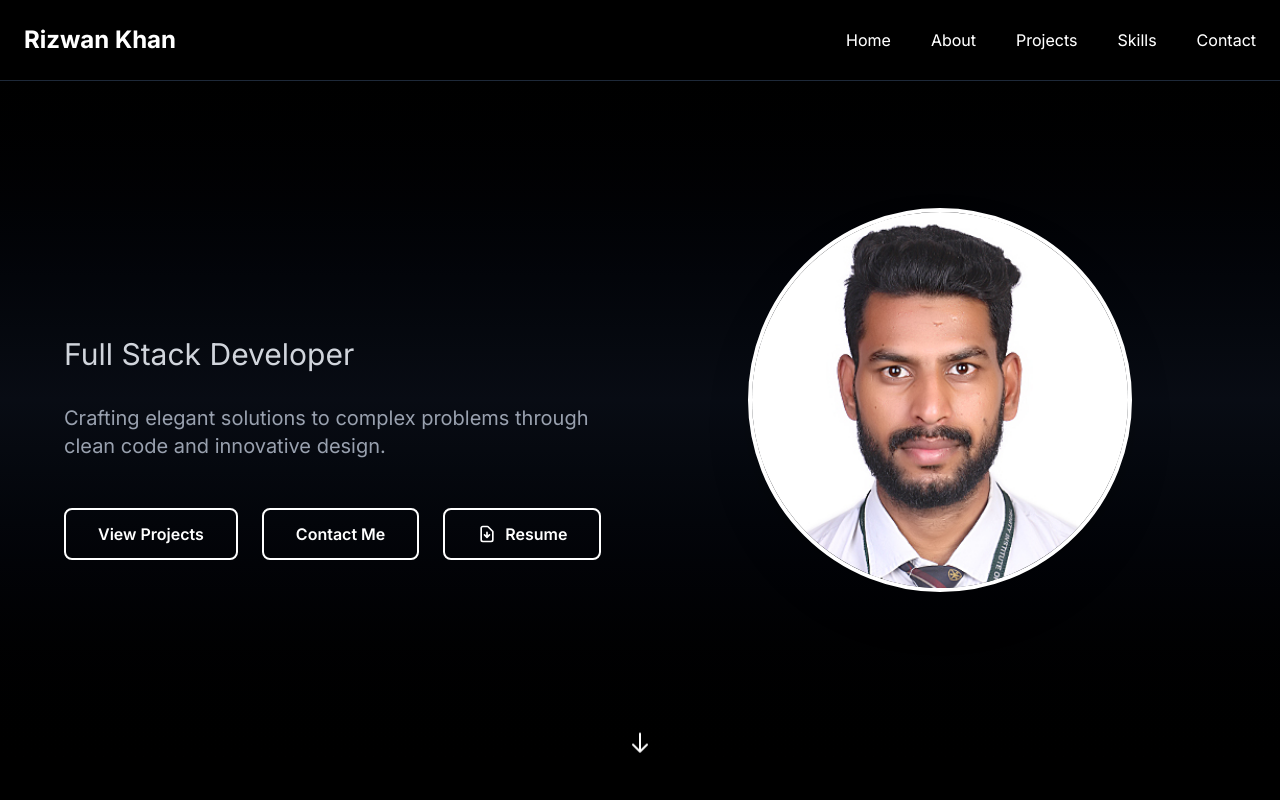
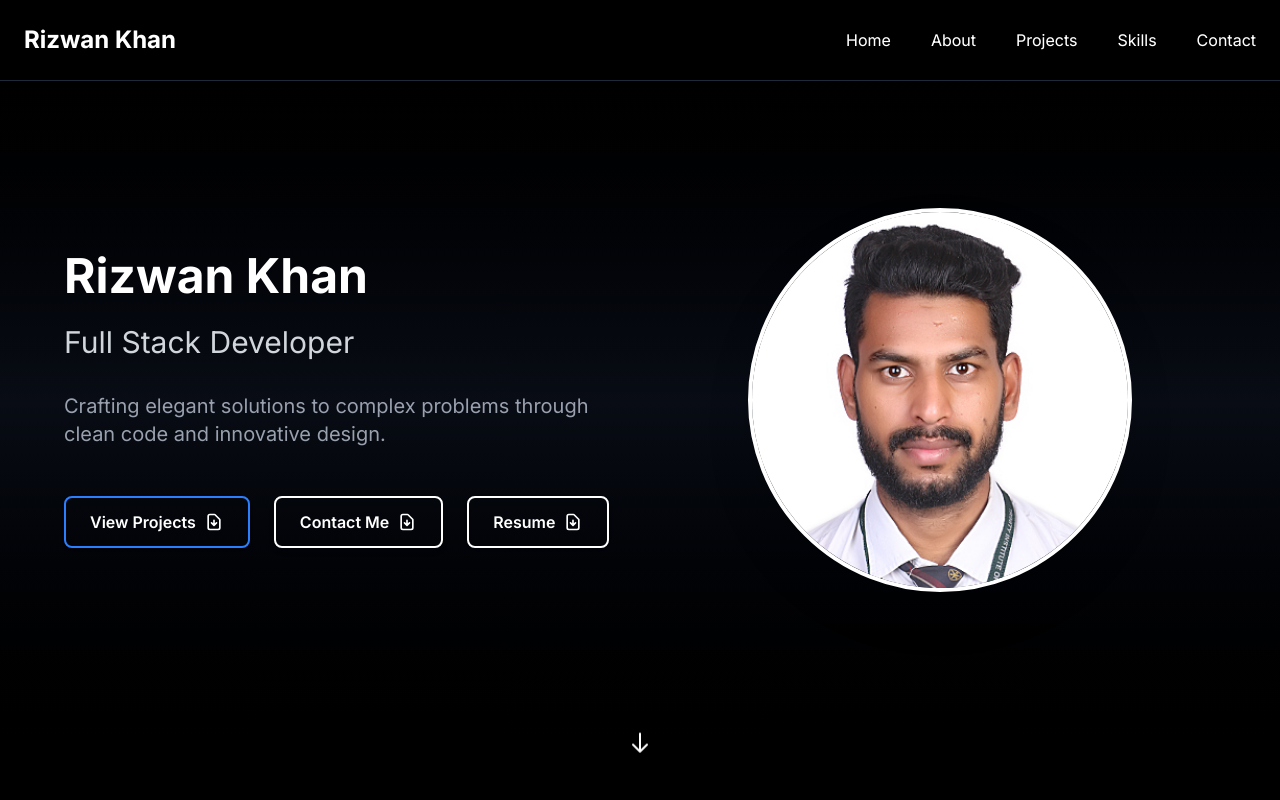
Before and after one commit to rizwankhan25/newportfolio, a Next.js app: page / in a window 1280 px wide. Shown: the top 800 px of the page. Built offline with nearby package versions, Linux system fonts and the light colour scheme.

Commit message:
css updated

```diff
--- a/src/components/About.js
+++ b/src/components/About.js
@@ -1,3 +1,5 @@
+import Button from './ui/Button';
+
 export default function About() {
   return (
     <section id="about" className="py-20 relative">
@@ -28,25 +30,13 @@ export default function About() {
 
             {/* Resume Button */}
             <div className="flex justify-center">
-              <a
+              <Button
                 href="/resume.pdf"
                 target="_blank"
                 rel="noopener noreferrer"
-                className="inline-flex items-center gap-2 px-8 py-3 border-2 border-gold-400 text-gold-400 font-semibold rounded-lg hover:bg-gold-400/10 transition-all duration-300 transform hover:scale-105"
               >
-                <svg
-                  className="w-5 h-5"
-                  fill="none"
-                  strokeLinecap="round"
-                  strokeLinejoin="round"
-                  strokeWidth="2"
-                  viewBox="0 0 24 24"
-                  stroke="currentColor"
-                >
-                  <path d="M12 10v6m0 0l-3-3m3 3l3-3m2 8H7a2 2 0 01-2-2V5a2 2 0 012-2h5.586a1 1 0 01.707.293l5.414 5.414a1 1 0 01.293.707V19a2 2 0 01-2 2z" />
-                </svg>
                 Download Resume
-              </a>
+              </Button>
             </div>
           </div>
         </div>
--- a/src/components/Contact.js
+++ b/src/components/Contact.js
@@ -1,3 +1,5 @@
+import Button from './ui/Button';
+
 export default function Contact() {
   return (
     <section id="contact" className="py-20 relative">
@@ -70,12 +72,9 @@ export default function Contact() {
                 ></textarea>
               </div>
               <div className="flex justify-center">
-                <button
-                  type="submit"
-                  className="px-8 py-3 bg-gold-400 text-black font-semibold rounded-lg hover:bg-gold-300 transition-all duration-300 transform hover:scale-105"
-                >
+                <Button type="submit" className="bg-gold-400 hover:bg-gold-300">
                   Send Message
-                </button>
+                </Button>
               </div>
             </form>
           </div>
--- a/src/components/Hero.js
+++ b/src/components/Hero.js
@@ -1,4 +1,5 @@
 import Image from 'next/image';
+import Button from './ui/Button';
 
 export default function Hero() {
   return (
@@ -14,8 +15,8 @@ export default function Hero() {
           <div className="flex flex-col md:flex-row items-center justify-between gap-12">
             {/* Text Content */}
             <div className="flex-1 text-center md:text-left">
-              <h1 className="text-5xl md:text-7xl font-bold mb-6">
-                <span className="bg-gradient-to-r from-gold-400 via-gold-300 to-gold-400 bg-clip-text text-transparent">
+              <h1 className="text-5xl md:text-5xl font-bold mb-6">
+                <span className="bg-gradient-to-r from-gold-400 via-gold-300  bg-clip-text">
                   Rizwan Khan
                 </span>
               </h1>
@@ -26,37 +27,19 @@ export default function Hero() {
                 Crafting elegant solutions to complex problems through clean code and innovative design.
               </p>
               <div className="flex flex-col sm:flex-row gap-6 justify-center md:justify-start">
-                <a
-                  href="#projects"
-                  className="px-8 py-3 border-2 border-gold-400 text-gold-400 font-semibold rounded-lg hover:bg-gold-400/10 transition-all duration-300 transform hover:scale-105"
-                >
+                <Button href="#projects">
                   View Projects
-                </a>
-                <a
-                  href="#contact"
-                  className="px-8 py-3 border-2 border-gold-400 text-gold-400 font-semibold rounded-lg hover:bg-gold-400/10 transition-all duration-300 transform hover:scale-105"
-                >
+                </Button>
+                <Button href="#contact" className="border-white hover:bg-red-500/10 shadow-md" >
                   Contact Me
-                </a>
-                <a
+                </Button>
+                <Button
                   href="/resume.pdf"
                   target="_blank"
-                  rel="noopener noreferrer"
-                  className="px-8 py-3 border-2 border-gold-400 text-gold-400 font-semibold rounded-lg hover:bg-gold-400/10 transition-all duration-300 transform hover:scale-105 flex items-center justify-center gap-2"
+                  rel="noopener noreferrer" className='border-white'
                 >
-                  <svg
-                    className="w-5 h-5"
-                    fill="none"
-                    strokeLinecap="round"
-                    strokeLinejoin="round"
-                    strokeWidth="2"
-                    viewBox="0 0 24 24"
-                    stroke="currentColor"
-                  >
-                    <path d="M12 10v6m0 0l-3-3m3 3l3-3m2 8H7a2 2 0 01-2-2V5a2 2 0 012-2h5.586a1 1 0 01.707.293l5.414 5.414a1 1 0 01.293.707V19a2 2 0 01-2 2z" />
-                  </svg>
                   Resume
-                </a>
+                </Button>
               </div>
             </div>
 
--- /dev/null
+++ b/src/components/ui/Button.js
@@ -0,0 +1,61 @@
+export default function Button({
+  href,
+  children,
+  className = '',
+  target,
+  rel,
+  onClick,
+  type = 'button'
+}) {
+  const buttonClasses = `
+   inline-flex items-center justify-center gap-2
+  px-6 py-3 border-2 border-blue-500 text-white-500
+  font-semibold rounded-lg hover:bg-blue-500/10
+  transition-all duration-300 transform hover:scale-105
+  shadow
+    ${className}
+  `;
+
+  const buttonContent = (
+    <>
+      {children}
+      {href && (
+        <svg
+          className="w-5 h-5"
+          fill="none"
+          strokeLinecap="round"
+          strokeLinejoin="round"
+          strokeWidth="2"
+          viewBox="0 0 24 24"
+          stroke="currentColor"
+        >
+          <path d="M12 10v6m0 0l-3-3m3 3l3-3m2 8H7a2 2 0 01-2-2V5a2 2 0 012-2h5.586a1 1 0 01.707.293l5.414 5.414a1 1 0 01.293.707V19a2 2 0 01-2 2z" />
+        </svg>
+      )}
+    </>
+  );
+
+  if (href) {
+    return (
+      <a
+        href={href}
+        target={target}
+        rel={rel}
+        className={buttonClasses}
+        onClick={onClick}
+      >
+        {buttonContent}
+      </a>
+    );
+  }
+
+  return (
+    <button
+      type={type}
+      className={buttonClasses}
+      onClick={onClick}
+    >
+      {buttonContent}
+    </button>
+  );
+}
```
